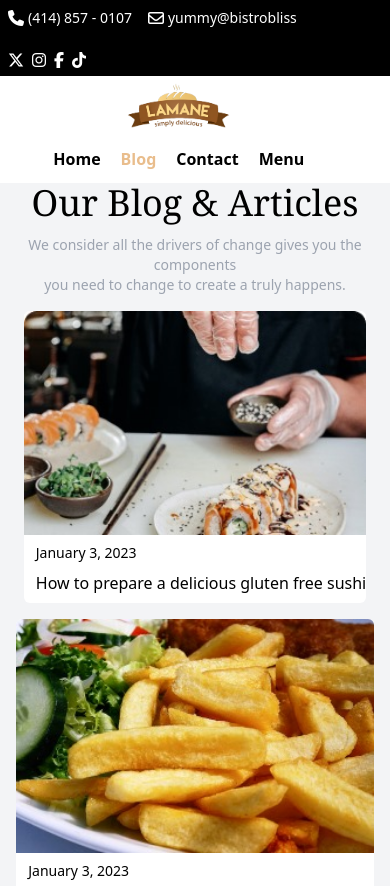
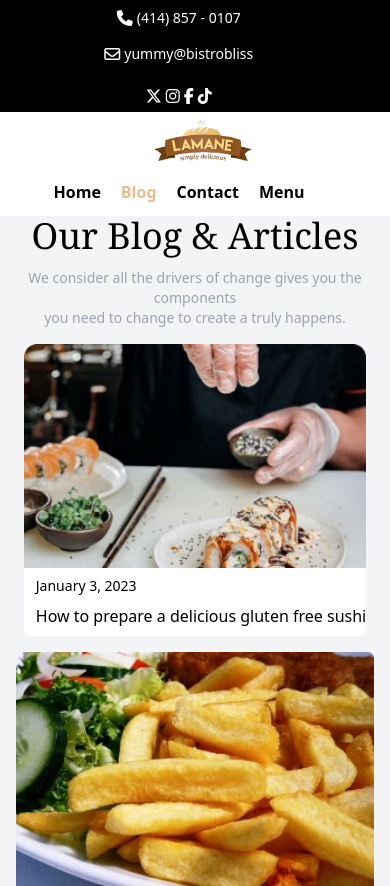
Before and after one commit to BLESSI-K/Lamane-backery-shop, a plain HTML site: page blog.html in a window 390 px wide. Shown: the top 886 px of the page. Drawn offline with nearby package versions, Linux system fonts and the light colour scheme.

Commit message:
added mobl

```diff
--- a/blog.html
+++ b/blog.html
@@ -9,20 +9,20 @@
     <body>
         <header>
             <div class="head_1 flex gap-2 bg-black text-white lg:flex-row flex-col">
-              <div class="flex w-11/12 ">
-                <div class="flex gap-1 items-center p-2">
+              <div class="flex w-11/12   lg:flex-row flex-col">
+                <div class="flex gap-1 lg:items-center justify-center items-center p-2 ">
                   <span><i class="fa-solid fa-phone"></i></span>
                   <p class="text-sm">(414) 857 - 0107</p>
                 </div>
 
-                <div class="flex gap-1 items-center p-2">
+                <div class="flex gap-1 lg:items-center justify-center items-center p-2">
                   <i class="fa-regular fa-envelope"></i>
                   <p class="text-sm">yummy@bistrobliss</p>
                 </div>
 
               </div>
 
-              <div class="flex w-1/12 p-2 items-center gap-2">
+              <div class="flex lg:w-1/12 w-11/12 p-2 lg:items-center justify-center items-center lg:gap-2 gap-1">
                 <i class="fa-brands fa-x-twitter"></i>
                 <i class="fa-brands fa-instagram"></i>
                 <i class="fa-brands fa-facebook-f"></i>
@@ -31,13 +31,13 @@
             </div>
 
             <div class="flex lg:flex-col flex-row items-center ">
-                <div class="flex lg:flex-row flex-col w-11/12 items-center">
-                   <div class="flex lg:w-1/2 w-1/3 ">
+                <div class="flex lg:flex-row flex-col lg:w-11/12 w-full items-center">
+                   <div class="flex lg:w-1/2 w-1/3 lg:pl-1 pl-4">
                      <img src="./img/her-1.png" alt="" height="120px" width="120px">
                    </div>
 
                    <div class="flex w-1/2 items-center  justify-center">
-                     <ul class="flex gap-5 pb-3" >
+                     <ul class="flex gap-5 pb-3 lg:pr-1 pr-8" >
                   <li><a class="text-md font-semibold" href="./index.html">Home</a></li>
                   <li><a class="text-md font-semibold main-colo" href="">Blog</a></li>
                   <li><a class="text-md font-semibold" href="./contact.html">Contact</a></li>
```
